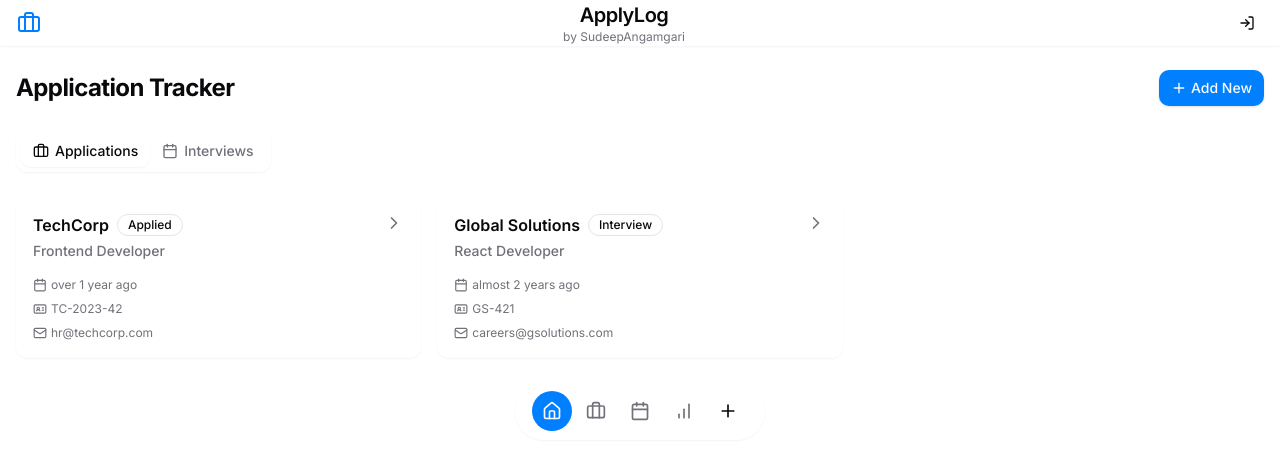
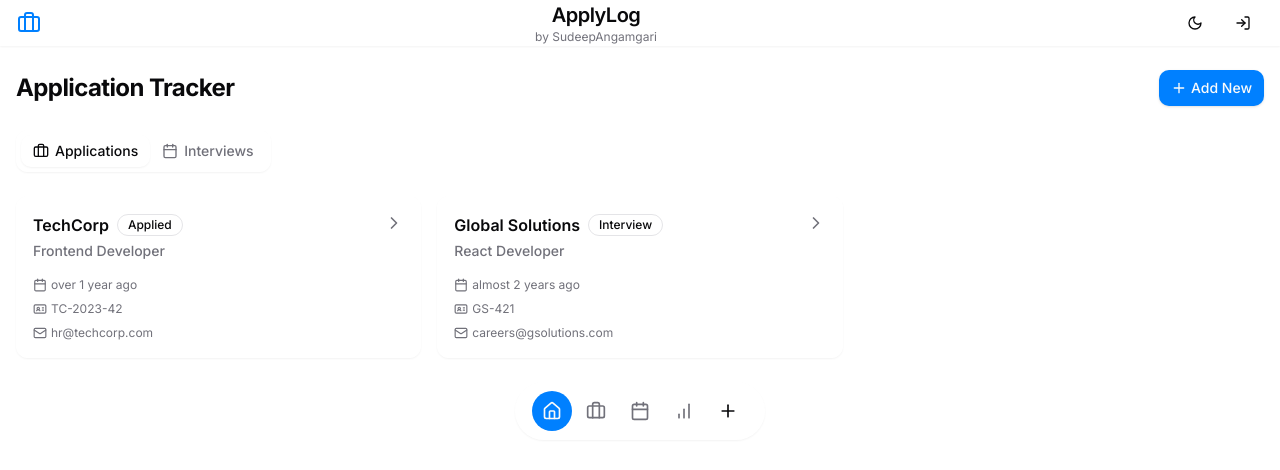
Before and after one commit to sudeepreddyyy/applylog-hub, a React (Vite) app: page / in a window 1280 px wide. Shown: the top 470 px of the page. Built offline with nearby package versions, Linux system fonts and the light colour scheme.

Commit message:
Add dark/light mode toggle
Adds a dark/light mode toggle next to the login/signup button.

```diff
--- a/src/components/Layout.jsx
+++ b/src/components/Layout.jsx
@@ -4,6 +4,7 @@ import { Link, useLocation } from 'react-router-dom';
 import { BriefcaseIcon, CalendarIcon, PlusIcon, HomeIcon, BarChartIcon, LogInIcon } from 'lucide-react';
 import { cn } from '@/lib/utils';
 import { Button } from '@/components/ui/button';
+import ThemeToggle from './ThemeToggle';
 
 const Navigation = () => {
   const location = useLocation();
@@ -51,7 +52,7 @@ const Navigation = () => {
 
 export default function Layout({ children }) {
   return (
-    <div className="relative min-h-screen bg-gradient-to-b from-white to-accent">
+    <div className="relative min-h-screen bg-gradient-to-b from-white to-accent dark:from-gray-900 dark:to-gray-800">
       <header className="glass sticky top-0 z-40 border-b">
         <div className="container flex h-16 items-center px-4 md:px-6">
           <div className="flex items-center w-8 absolute">
@@ -63,7 +64,8 @@ export default function Layout({ children }) {
               <p className="text-xs text-muted-foreground">by SudeepAngamgari</p>
             </div>
           </div>
-          <div className="w-8 flex justify-end">
+          <div className="w-auto flex items-center gap-2 justify-end">
+            <ThemeToggle />
             <Button variant="ghost" size="icon" className="rounded-full">
               <LogInIcon className="h-5 w-5" />
               <span className="sr-only">Login / Signup</span>
--- /dev/null
+++ b/src/components/ThemeToggle.jsx
@@ -0,0 +1,49 @@
+
+import React, { useState, useEffect } from 'react';
+import { SunIcon, MoonIcon } from 'lucide-react';
+import { Button } from '@/components/ui/button';
+
+const ThemeToggle = () => {
+  const [isDarkMode, setIsDarkMode] = useState(false);
+
+  useEffect(() => {
+    // Check if user has a theme preference in localStorage
+    const savedTheme = localStorage.getItem('theme');
+    const prefersDark = window.matchMedia('(prefers-color-scheme: dark)').matches;
+
+    if (savedTheme === 'dark' || (!savedTheme && prefersDark)) {
+      setIsDarkMode(true);
+      document.documentElement.classList.add('dark');
+    }
+  }, []);
+
+  const toggleTheme = () => {
+    if (isDarkMode) {
+      document.documentElement.classList.remove('dark');
+      localStorage.setItem('theme', 'light');
+    } else {
+      document.documentElement.classList.add('dark');
+      localStorage.setItem('theme', 'dark');
+    }
+    setIsDarkMode(!isDarkMode);
+  };
+
+  return (
+    <Button
+      variant="ghost"
+      size="icon"
+      className="rounded-full"
+      onClick={toggleTheme}
+      aria-label={isDarkMode ? "Switch to light mode" : "Switch to dark mode"}
+    >
+      {isDarkMode ? (
+        <SunIcon className="h-5 w-5" />
+      ) : (
+        <MoonIcon className="h-5 w-5" />
+      )}
+      <span className="sr-only">{isDarkMode ? "Light Mode" : "Dark Mode"}</span>
+    </Button>
+  );
+};
+
+export default ThemeToggle;
--- a/src/index.css
+++ b/src/index.css
@@ -1,4 +1,3 @@
-
 @import url('https://fonts.googleapis.com/css2?family=Inter:wght@100;200;300;400;500;600;700;800;900&display=swap');
 
 @tailwind base;
@@ -66,7 +65,7 @@
     --muted: 240 3.7% 15.9%;
     --muted-foreground: 240 5% 64.9%;
 
-    --accent: 240 3.7% 15.9%;
+    --accent: 210 30% 20%;
     --accent-foreground: 0 0% 98%;
 
     --destructive: 0 62.8% 30.6%;
```
